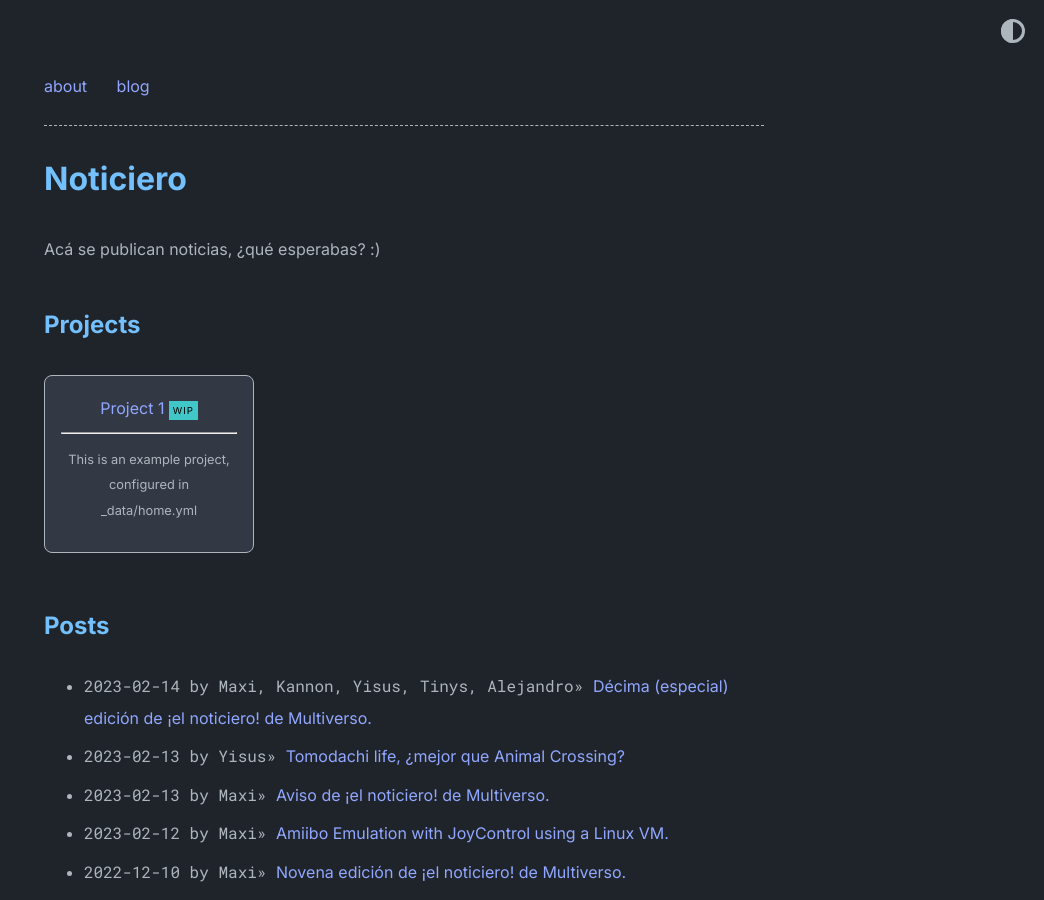
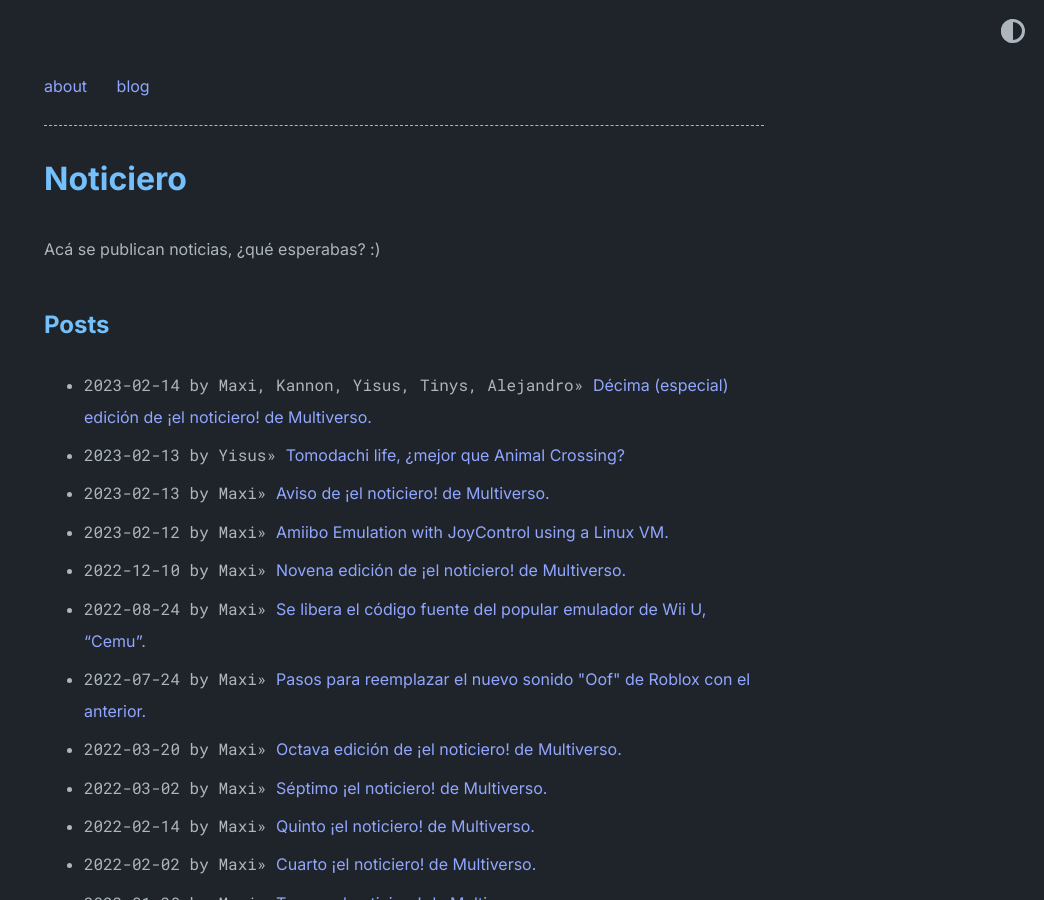
Before and after one commit to fixmyblock/noticiero, a Jekyll site: the page built from index.md, in a window 1280 px wide and 900 px high. Shown: the whole window, without its empty margins (236-1280 px from the left). Built offline with Jekyll 4.4.1, drawn with Linux system fonts in a browser that asks for light colours.

Commit message:
Update _config.yml

```diff
--- a/_config.yml
+++ b/_config.yml
@@ -25,7 +25,7 @@ theme_config:
   show_footer: true # show footer links in home page,add in _data/home.yml
   show_copyright: false # show copyright notice in footer
   # following keys are using to create home layout
-  show_projects: true # show projects as cards, add in _data/home.yml
+  show_projects: false # show projects as cards, add in _data/home.yml
   show_blog: true # show blog posts added in _posts
   show_old_projects: false # show old projects as cards, add in _data/home.yml
   show_misc_list: false # show generic vertical list for misc details, add _data/home.yml
```
